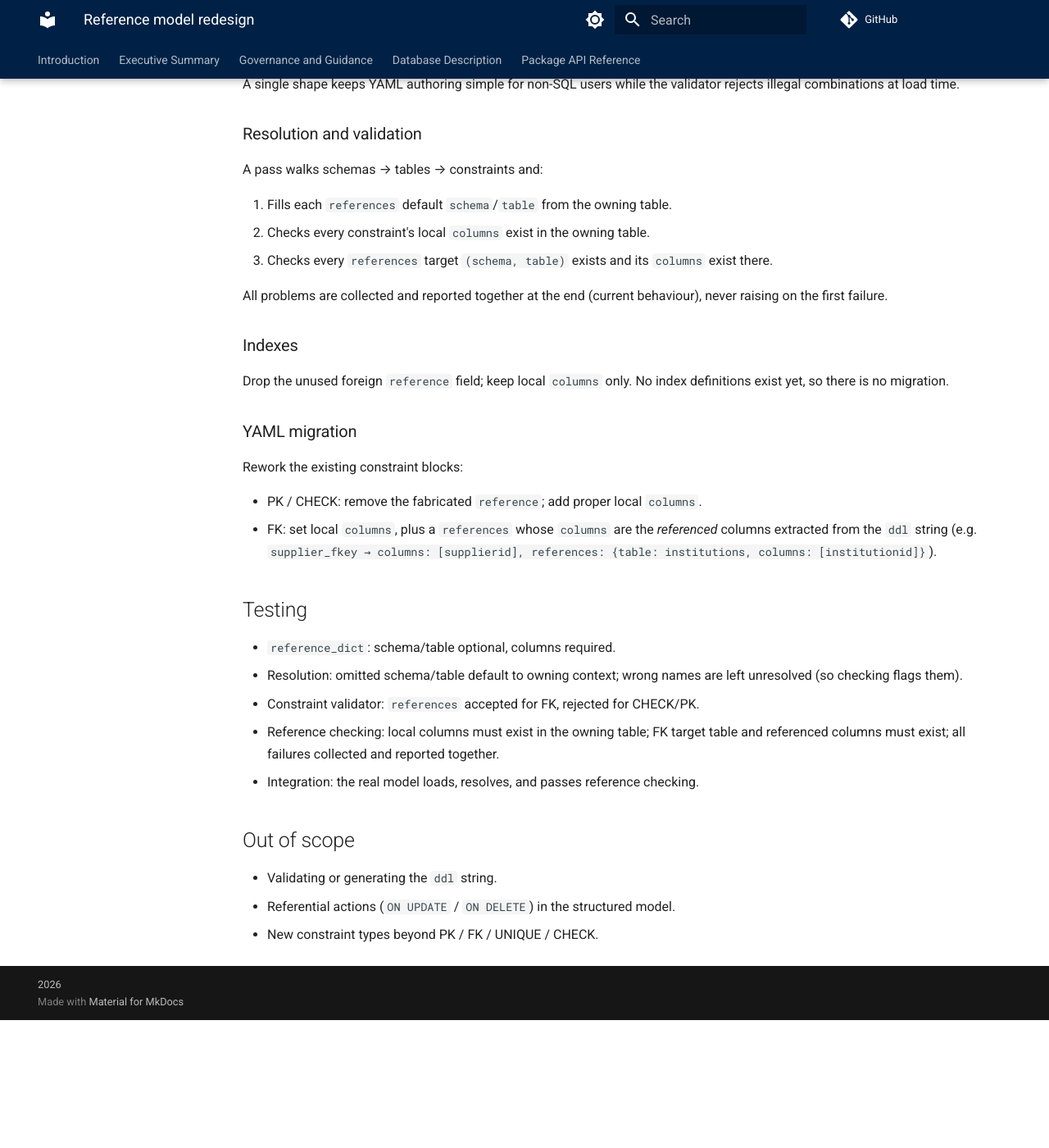
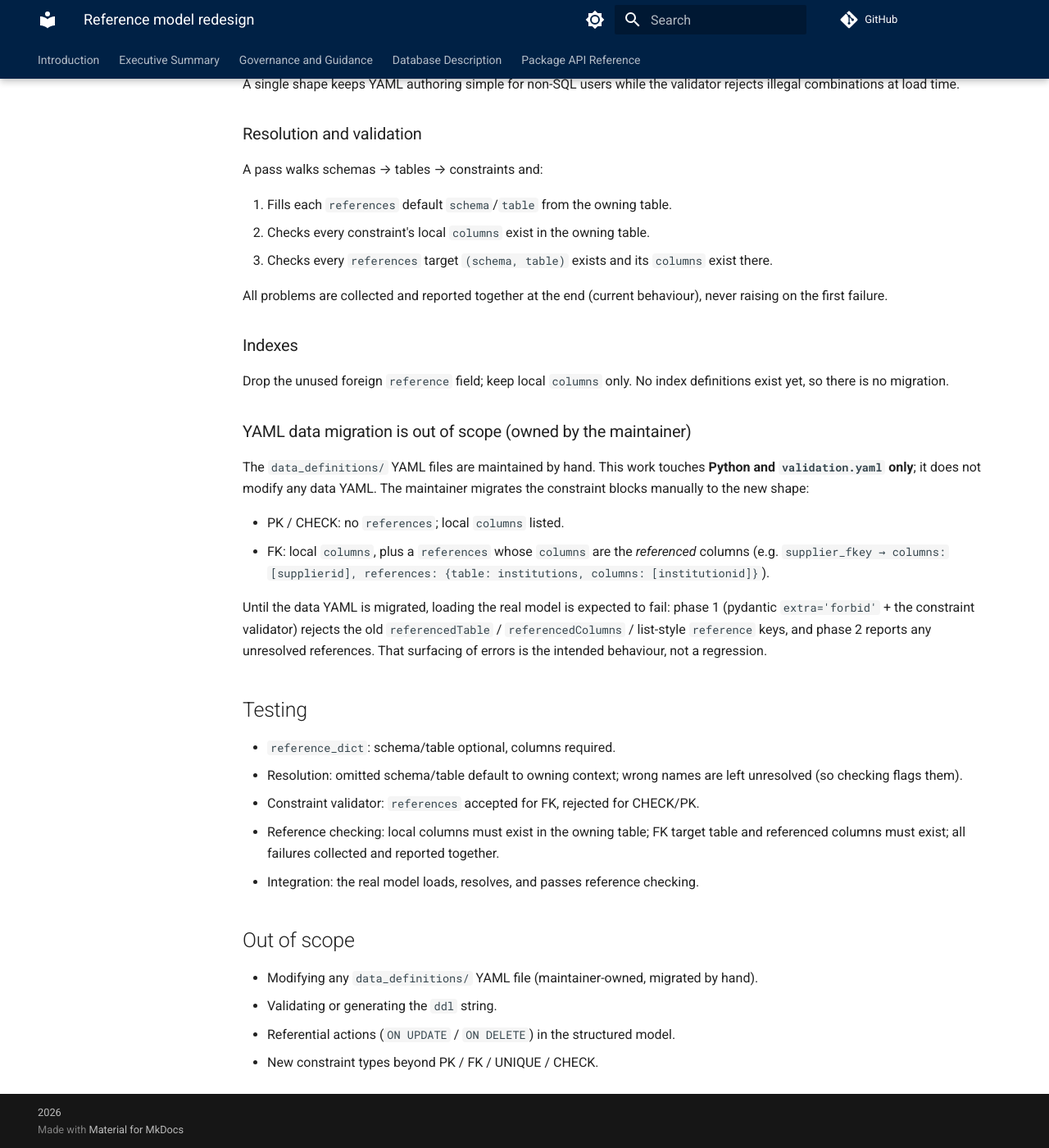
Before and after one commit to UBC-DERC/data_model, an MkDocs documentation site: the page built from docs/superpowers/specs/2026-07-02-reference-model-redesign-design.md, in a window 1280 px wide and 1400 px high, scrolled down 1657 px. Shown: the whole window at 82% size. Built offline with MkDocs 1.6.1 and Material for MkDocs 9.7.7, drawn with Linux system fonts in a browser that asks for light colours; comment, search, counter and statistics services are not loaded; before the commit the page ends 2901 px from its top, so only the background shows below that.

```diff
--- a/docs/superpowers/specs/2026-07-02-reference-model-redesign-design.md
+++ b/docs/superpowers/specs/2026-07-02-reference-model-redesign-design.md
@@ -83,14 +83,21 @@
 Drop the unused foreign `reference` field; keep local `columns` only. No index
 definitions exist yet, so there is no migration.
 
-### YAML migration
+### YAML data migration is out of scope (owned by the maintainer)
 
-Rework the existing constraint blocks:
+The `data_definitions/` YAML files are maintained by hand. This work touches
+**Python and `validation.yaml` only**; it does not modify any data YAML. The
+maintainer migrates the constraint blocks manually to the new shape:
 
-- PK / CHECK: remove the fabricated `reference`; add proper local `columns`.
-- FK: set local `columns`, plus a `references` whose `columns` are the
-  *referenced* columns extracted from the `ddl` string
-  (e.g. `supplier_fkey → columns: [supplierid], references: {table: institutions, columns: [institutionid]}`).
+- PK / CHECK: no `references`; local `columns` listed.
+- FK: local `columns`, plus a `references` whose `columns` are the *referenced*
+  columns (e.g. `supplier_fkey → columns: [supplierid], references: {table: institutions, columns: [institutionid]}`).
+
+Until the data YAML is migrated, loading the real model is expected to fail:
+phase 1 (pydantic `extra='forbid'` + the constraint validator) rejects the old
+`referencedTable` / `referencedColumns` / list-style `reference` keys, and
+phase 2 reports any unresolved references. That surfacing of errors is the
+intended behaviour, not a regression.
 
 ## Testing
 
@@ -105,6 +112,7 @@
 
 ## Out of scope
 
+- Modifying any `data_definitions/` YAML file (maintainer-owned, migrated by hand).
 - Validating or generating the `ddl` string.
 - Referential actions (`ON UPDATE` / `ON DELETE`) in the structured model.
 - New constraint types beyond PK / FK / UNIQUE / CHECK.
```
Also changed, not shown: 2 other files.
